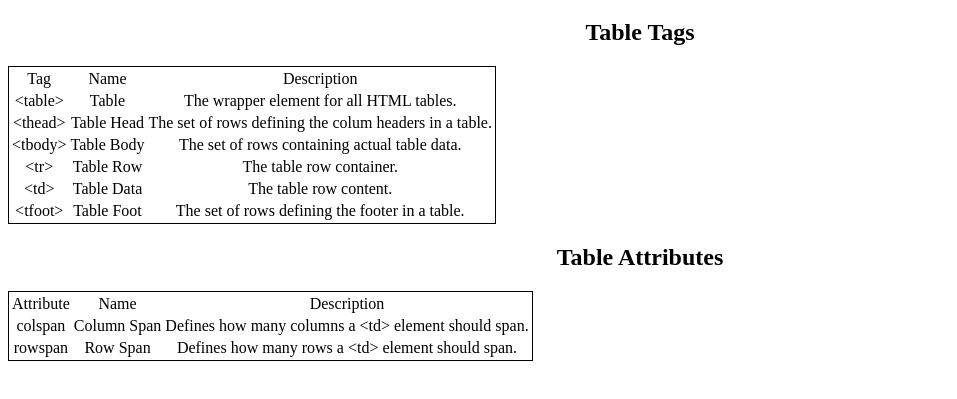
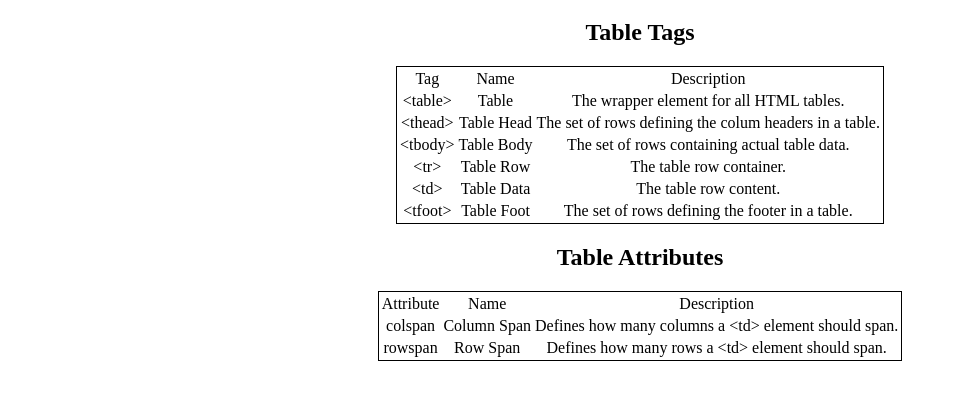
Before and after one commit to xelemx/xelemx.github.io, a plain HTML site: page htmlTableReference.html in a window 1280 px wide. Shown: the part 107-506 px from the top of the page, without its empty margins (0-957 px from the left). Drawn offline with Linux system fonts and the light colour scheme.

Commit message:
Update style.css

```diff
--- a/style.css
+++ b/style.css
@@ -21,6 +21,10 @@ h1, h2, p, body {
     text-align: center;
 }
 
-table {
+table, tr {
     border: 1px solid black;
 }
+
+table {
+    margin: 0 auto;
+}
```
